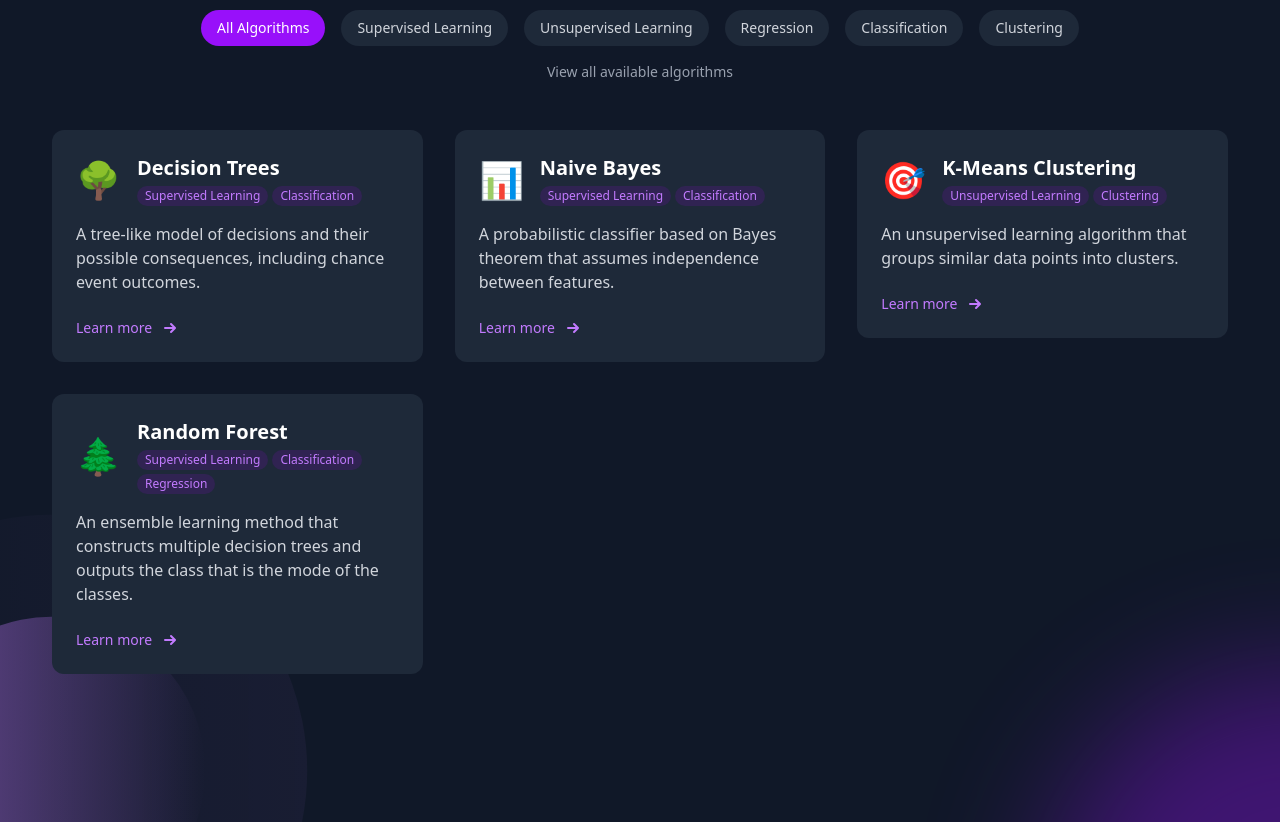
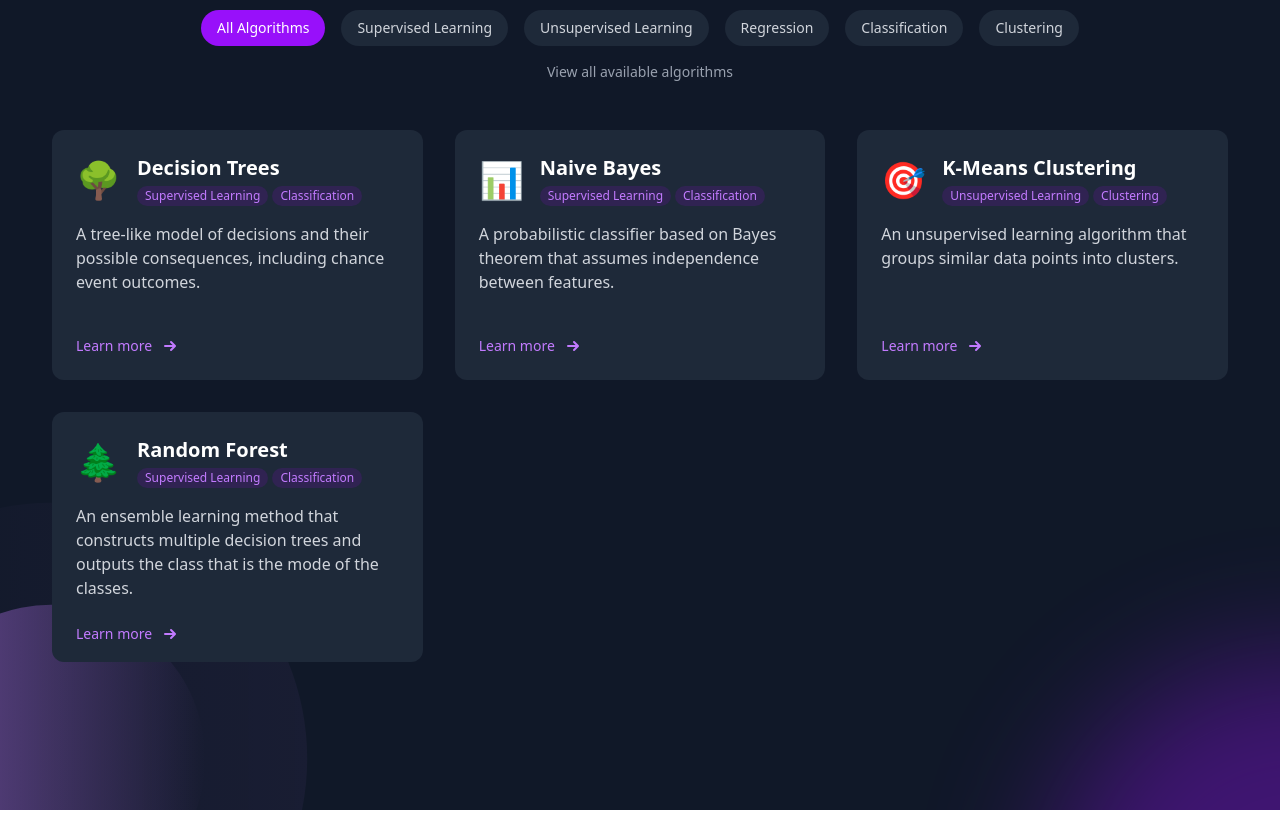
Before and after one commit to idanidan29/Machine_Learning_Visualizer, a Next.js app in the folder client/: page / in a window 1280 px wide. Shown: the part 840-1662 px from the top of the page. Built offline with nearby package versions, Linux system fonts and the light colour scheme.

Commit message:
small work on the filter

```diff
--- a/client/src/app/components/AlgoFilter.tsx
+++ b/client/src/app/components/AlgoFilter.tsx
@@ -91,7 +91,7 @@ const algorithms = [
     description: 'An ensemble learning method that constructs multiple decision trees and outputs the class that is the mode of the classes.',
     path: '/algorithms/random-forest',
     icon: '🌲',
-    categories: ['supervised', 'classification', 'regression']
+    categories: ['supervised', 'classification']
   },
   // {
   //   name: 'Gradient Boosting',
@@ -127,7 +127,8 @@ export default function AlgorithmFilter() {
   const [selectedCategories, setSelectedCategories] = useState<string[]>(['all'])
   const [searchQuery, setSearchQuery] = useState('')
 
-  const handleCategoryClick = (categoryId: string) => {
+  const handleCategoryClick = (categoryId: string, e: React.MouseEvent) => {
+    e.preventDefault();
     if (categoryId === 'all') {
       setSelectedCategories(['all'])
     } else {
@@ -224,7 +225,7 @@ export default function AlgorithmFilter() {
               key={category.id}
               whileHover={{ scale: 1.03 }}
               whileTap={{ scale: 0.98 }}
-              onClick={() => handleCategoryClick(category.id)}
+              onClick={(e) => handleCategoryClick(category.id, e)}
               className={`px-4 py-2 rounded-full text-sm font-medium transition-all duration-200
                 ${selectedCategories.includes(category.id)
                   ? 'bg-purple-600 text-white'
@@ -249,20 +250,27 @@ export default function AlgorithmFilter() {
         </motion.div>
 
         {/* Algorithm Cards */}
-        <div className="mt-12 grid gap-8 sm:grid-cols-2 lg:grid-cols-3 min-h-[400px]">
+        <div className="mt-12 grid gap-8 sm:grid-cols-2 lg:grid-cols-3 min-h-[500px] relative">
           <AnimatePresence mode="popLayout">
             {filteredAlgorithms.map((algorithm, index) => (
               <motion.div
+                key={algorithm.name}
                 layout
-                layoutId={algorithm.name}
-                key={algorithm.name}
+                layoutId={`card-${algorithm.name}`}
                 initial={{ opacity: 0, y: 10 }}
                 animate={{ opacity: 1, y: 0 }}
                 exit={{ opacity: 0, y: -10 }}
                 transition={{
-                  duration: 0.2,
+                  layout: { duration: 0.2 },
+                  opacity: { duration: 0.2 },
+                  y: { duration: 0.2 },
                   delay: index * 0.05,
                   ease: "easeOut"
+                }}
+                style={{
+                  position: 'relative',
+                  width: '100%',
+                  height: 'auto'
                 }}
                 whileHover={{
                   scale: 1.01,
@@ -271,7 +279,7 @@ export default function AlgorithmFilter() {
               >
                 <Link
                   href={algorithm.path}
-                  className="group relative bg-gray-800 rounded-xl p-6 hover:bg-gray-700 transition-all duration-200 block"
+                  className="group relative bg-gray-800 rounded-xl p-6 hover:bg-gray-700 transition-all duration-200 block h-[250px] flex flex-col"
                 >
                   <div className="flex items-center space-x-4">
                     <motion.span
@@ -294,7 +302,7 @@ export default function AlgorithmFilter() {
                       </div>
                     </div>
                   </div>
-                  <p className="mt-4 text-gray-300">
+                  <p className="mt-4 text-gray-300 flex-grow">
                     {algorithm.description}
                   </p>
                   <motion.div
```
